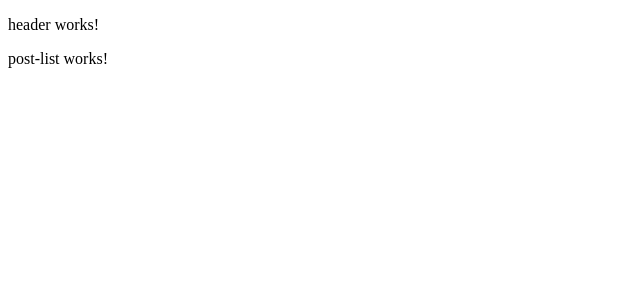
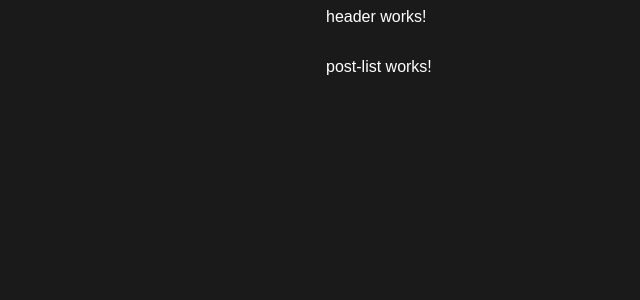
Before and after one commit to kewablay/Buzznet, an Angular app: page / in a window 1280 px wide. Shown: the top 300 px of the page, without its empty margins (0-640 px from the left). Built offline with nearby package versions, Linux system fonts and the light colour scheme.

Commit message:
added sass partials and global styles

```diff
--- a/src/styles.sass
+++ b/src/styles.sass
@@ -1 +1,67 @@
 /* You can add global styles to this file, and also import other style files */
+@use './styles/_variables.sass' as Variables
+@use './styles/_theme.sass' as Theme
+@use './styles/_mixins.sass' as Mixins
+
+body
+    background: var(--background)
+    color: var(--text)
+    font-family: Variables.$font-kulim
+
+    h1
+        font-size: Variables.$fs-700
+    h1, h2, h3, h4, h5, h6, p
+        margin-block: 0
+    h4
+        font-size: Variables.$fs-400
+
+    button
+        cursor: pointer
+
+
+// Utility classes
+.content-wrapper
+    @include Mixins.flex($direction: column)
+    max-width: 628px
+    gap: 2rem
+    margin-inline: auto
+
+
+.text-secondary
+    color: var(--text-secondary)
+
+.text-warning
+    color: var(--clr-warning)
+.text-primary
+    color: var(--primary)
+
+.flex-row-btween
+    @include Mixins.flex-between($direction: row)
+
+
+
+.btn
+    @include Mixins.button($bg-color: Variables.$clr-primary , $color: Variables.$clr-black )
+
+    .icon
+        svg
+            width: 18
+            height: 18
+
+.btn-ghost
+    @include Mixins.button($bg-color: var(--background), $color: Variables.$clr-primary)
+    cursor: auto
+    font-weight: 400
+
+
+.btn-warning
+    @include Mixins.button($bg-color: var(--background), $color: Variables.$clr-red)
+
+
+@media screen and (min-width: 678px)
+    h1
+        font-size: Variables.$fs-800 !important
+    .btn
+        font-size: Variables.$fs-200
+    h4
+        font-size: Variables.$fs-500 !important
--- /dev/null
+++ b/src/styles/_mixins.sass
@@ -0,0 +1,41 @@
+@use './_variables.sass' as Variables
+
+@mixin flex($direction: row)
+    display: flex
+    flex-direction: $direction
+
+    @if $direction == row
+        align-items: center
+    @else
+        justify-content: center
+
+@mixin flex-between($direction: row)
+    display: flex
+    flex-direction: $direction
+    @if $direction == row
+        justify-content: space-between
+        align-items: center
+    @else
+        align-items: space-between
+        justify-content: center
+
+
+@mixin card($bg-color)
+    @include flex($direction: column)
+    background: $bg-color
+    gap: 1rem
+    padding: 1.5rem
+    border-radius: 10px
+
+
+@mixin button($bg-color, $color)
+    @include flex($direction: row)
+    gap: .5rem
+    background: $bg-color
+    color: $color
+    border: none
+    padding: .5rem .8rem
+    border-radius: 2rem
+    font-family: Variables.$font-kulim
+    font-weight: 600
+    font-size: Variables.$fs-100
--- /dev/null
+++ b/src/styles/_theme.sass
@@ -0,0 +1,29 @@
+// @use './_variables.sass' as Variables
+
+// // Theme Colors
+// $dark-mode: (background: Variables.$dark-purple, primary: Variables.$clr-primary, bg-accent: Variables.$clr-black, bg-accent-100: Variables.$clr-purple-700, text: Variables.$clr-white, text-secondary: Variables.$clr-grey, highlight: Variables.$clr-primary)
+// $light-mode: (background: Variables.$clr-light-bg, primary: Variables.$clr-primary, bg-accent: Variables.$clr-light-accent, bg-accent-100: Variables.$clr-light-accent-100, text: Variables.$clr-black, text-secondary: Variables.$clr-black, highlight: Variables.$clr-black)
+
+// :root
+//   @each $key, $value in $dark-mode
+//     --#{$key}: #{$value}
+
+// [data-theme="light"]
+//   @each $key, $value in $light-mode
+//     --#{$key}: #{$value}
+
+@use './_variables.sass' as Variables
+
+// Theme colors
+
+$dark-mode: (background: Variables.$bg-dark, primary: Variables.$clr-primary, bg-accent: Variables.$bg-dark-accent, clr-warning: Variables.$clr-red, text: Variables.$clr-white, text-secondary: Variables.$clr-gray)
+$light-mode: (background: Variables.$bg-light, primary: Variables.$clr-primary, bg-accent: Variables.$bg-light-accent, clr-warning: Variables.$clr-red, text: Variables.$clr-black, text-secondary: Variables.$clr-gray-500)
+
+
+:root
+  @each $key, $value in $dark-mode
+    --#{$key}: #{$value}
+
+[data-theme="light"]
+  @each $key, $value in $light-mode
+    --#{$key}: #{$value}
--- /dev/null
+++ b/src/styles/_variables.sass
@@ -0,0 +1,25 @@
+$bg-dark: #1A1A1A
+$bg-dark-accent: #282828
+$clr-black: #000
+$clr-white: #fff
+$clr-gray: #B1B1B1
+$clr-primary: #F5FF00
+$clr-red: #FF5A5A
+
+$bg-light: #C6CDC4
+$bg-light-accent: #D6E0D3
+$clr-gray-500: #636363
+
+
+$font-kulim: "Kulim Park", sans-serif
+
+// font-sizes
+
+$fs-100: 12px
+$fs-200: 14px
+$fs-300: 16px
+$fs-400: 18px
+$fs-500: 20px
+$fs-600: 24px
+$fs-700: 30px
+$fs-800: 42px
```
